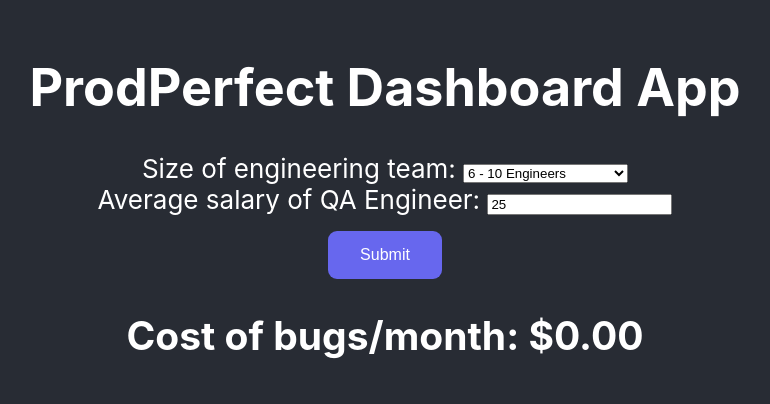
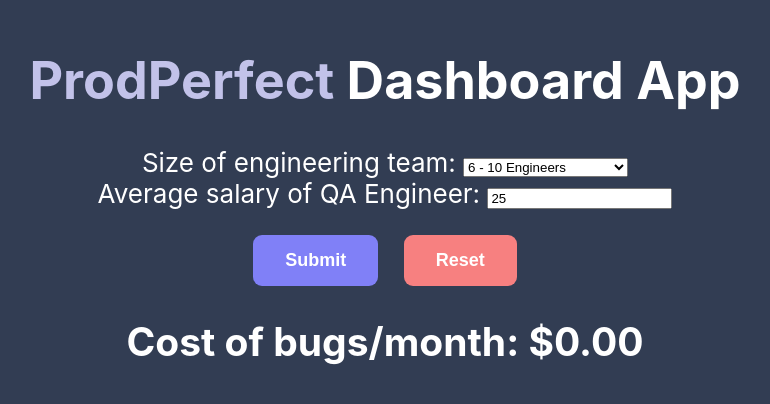
Before and after one commit to mjguillemette/prod-perfect-dashboard, a React (Create React App) app in the folder my-app/: page / in a window 1280 px wide. Shown: the part 194-598 px from the top of the page, without its empty margins (255-1025 px from the left). Built offline with nearby package versions, Linux system fonts and the light colour scheme.

Commit message:
Added a reset button which resets state and output

```diff
--- a/my-app/src/App.css
+++ b/my-app/src/App.css
@@ -9,7 +9,7 @@
 }
 
 .App-header {
-  background-color: #282c34;
+  background-color: #323d53;
   min-height: 100vh;
   display: flex;
   flex-direction: column;
@@ -23,8 +23,8 @@
   color: #ffffff;
 }
 
-.submitButton {
-  background-color: #6767ee;
+.resetButton {
+  background-color: #f78080;
   border: none;
   border-radius: 9px;
   color: white;
@@ -32,8 +32,46 @@
   text-align: center;
   text-decoration: none;
   display: inline-block;
-  font-size: 16px;
-  margin-top: 1rem;
+  font-weight: bold;
+  font-size: 18px;
+  margin-top: 1.6rem;
+  margin-left: 1.6rem;
+}
+
+.resetButton:hover {
+  outline-style: none;
+  background-color: #616181;
+}
+
+.resetButton:focus {
+  outline-style: none;
+}
+
+.submitButton {
+  background-color: #8080f7;
+  border: none;
+  border-radius: 9px;
+  color: white;
+  padding: 15px 32px;
+  text-align: center;
+  text-decoration: none;
+  display: inline-block;
+  font-weight: bold;
+  font-size: 18px;
+  margin-top: 1.6rem;
+}
+
+.submitButton:hover {
+  outline-style: none;
+  background-color: #616181;
+}
+
+.submitButton:focus {
+  outline-style: none;
+}
+
+span {
+  color: #c2c2e9
 }
 
 @keyframes App-logo-spin {
--- a/my-app/src/App.js
+++ b/my-app/src/App.js
@@ -7,7 +7,7 @@
   return (
     <div className="App">
       <header className="App-header">
-        <h1>ProdPerfect Dashboard App</h1>
+        <h1><span>ProdPerfect</span> Dashboard App</h1>
         <InputForm />
       </header>
     </div>
--- a/my-app/src/components/InputForm.js
+++ b/my-app/src/components/InputForm.js
@@ -3,17 +3,26 @@
 
 class InputForm extends React.Component {
     state = {
-        engineers: 10,
-        calculatedTotal: 0,
-        hourly: 25
+      calculatedTotal: 0,
+      engineers: 10,
+      hourly: 25
     }
 
     handleEngineers = (event) => {
-      this.setState({engineers: event.target.value});
+      this.setState({engineers: event.target.value})
     }
 
     handleHourly = (event) => {
         this.setState({hourly: event.target.value})
+    }
+
+    handleReset = (event) => {
+      console.log('Data(state) has been reset')
+      this.setState({
+        calculatedTotal: 0,
+        engineers: 10,
+        hourly: 25
+      })
     }
 
     handleSubmit = (event) => {
@@ -25,7 +34,7 @@
     render() {
       return (
           <div>
-        <form onSubmit={this.handleSubmit}>
+        <form onSubmit={this.handleSubmit} onReset={this.handleReset}>
           <label>
             Size of engineering team: <t/>
             <select value={this.state.engineers} onChange={this.handleEngineers}>
@@ -41,6 +50,7 @@
           </label>
           <br/>
           <input className="submitButton" type="submit" value="Submit" />
+          <input className="resetButton" type="reset" value="Reset" />
         </form>
         <h2>Cost of bugs/month: ${this.state.calculatedTotal.toFixed(2)}</h2>
         </div>
```
